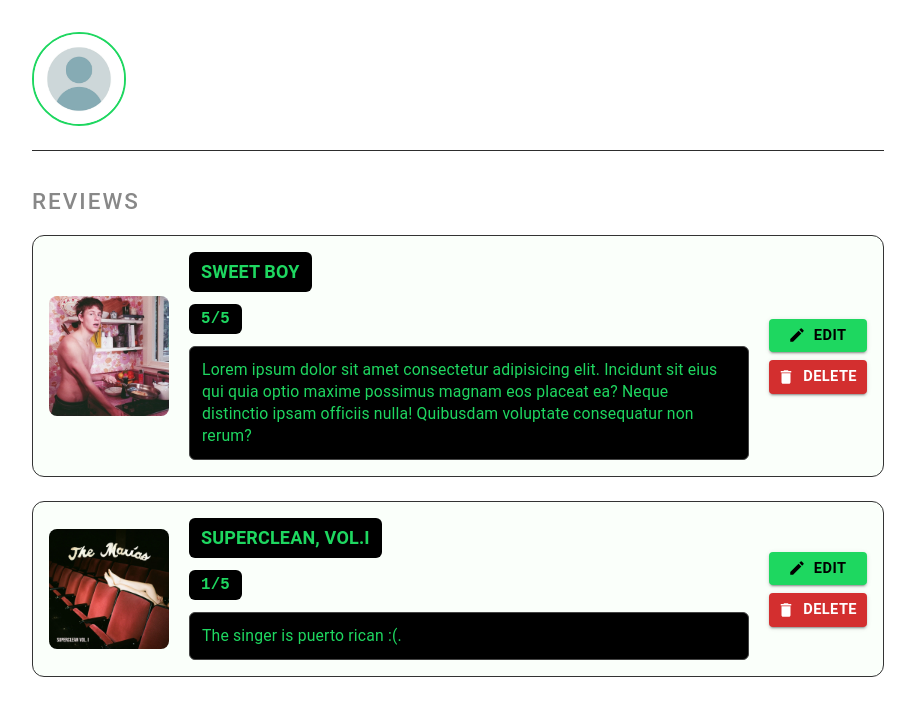
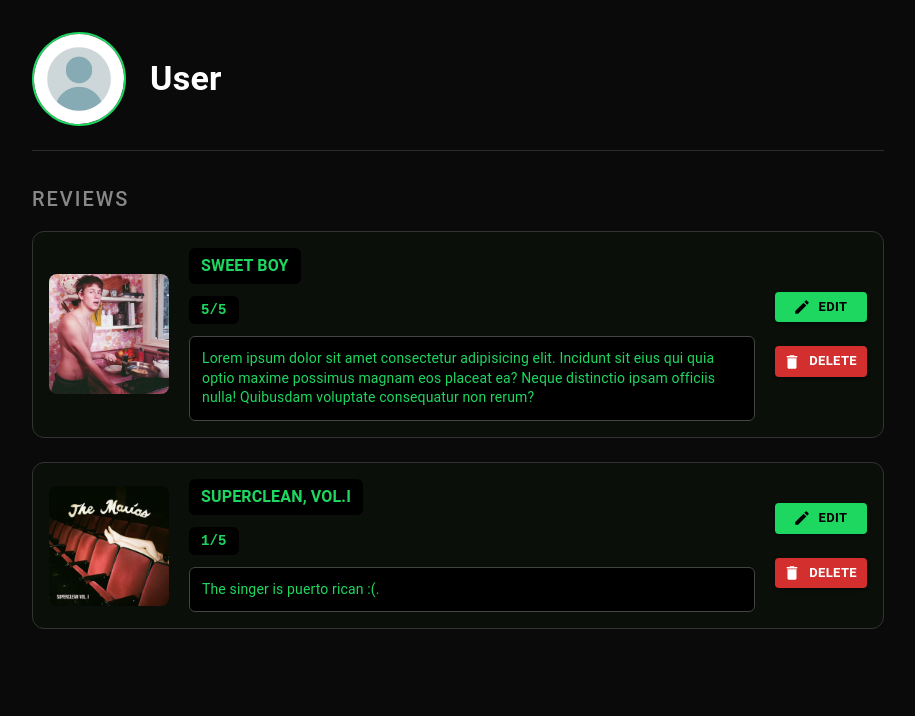
Before and after one commit to Bryan-Soda/LetsTalkMusic, a React (Vite) app in the folder client/Retunify/: page / in a window 1280 px wide. Shown: the top 716 px of the page, without its empty margins (182-1097 px from the left). Built offline with nearby package versions, Linux system fonts and the light colour scheme.

Commit message:
style: fixed the commented out from index and app css

```diff
--- a/client/Retunify/src/App.css
+++ b/client/Retunify/src/App.css
@@ -1,4 +1,4 @@
-.counter {
+/* .counter {
   font-size: 16px;
   padding: 5px 10px;
   border-radius: 5px;
@@ -181,4 +181,4 @@
     right: 0;
     border-right-color: var(--border);
   }
-}
+} */
--- a/client/Retunify/src/components/ReviewItem.jsx
+++ b/client/Retunify/src/components/ReviewItem.jsx
@@ -38,7 +38,7 @@ const ReviewItem = ({ albumCover, albumName, rating, reviewText }) => {
             </Box>
 
             {/* Right side: Action Buttons */}
-            <Stack spacing={1} className="action-stack">
+            <Stack spacing={3} className="action-stack">
                 <Button
                     variant="contained"
                     size="small"
--- a/client/Retunify/src/components/styles/ReviewItem.css
+++ b/client/Retunify/src/components/styles/ReviewItem.css
@@ -1,3 +1,12 @@
+body, html {
+    margin: 0;
+    padding: 0;
+    background-color: #0a0a0a; /* Dark background to match login */
+    color: white;
+    font-family: 'Roboto', 'Helvetica', 'Arial', sans-serif;
+    min-height: 100vh;
+}
+
 .review-item-container {
     display: flex !important;
     gap: 20px;
--- a/client/Retunify/src/index.css
+++ b/client/Retunify/src/index.css
@@ -1,4 +1,4 @@
-:root {
+/* :root {
   --sans: system-ui, 'Segoe UI', Roboto, sans-serif;
   --heading: system-ui, 'Segoe UI', Roboto, sans-serif;
   --mono: ui-monospace, Consolas, monospace;
@@ -81,4 +81,4 @@ code {
   line-height: 135%;
   padding: 4px 8px;
   background: var(--code-bg);
-}
+} */
```
